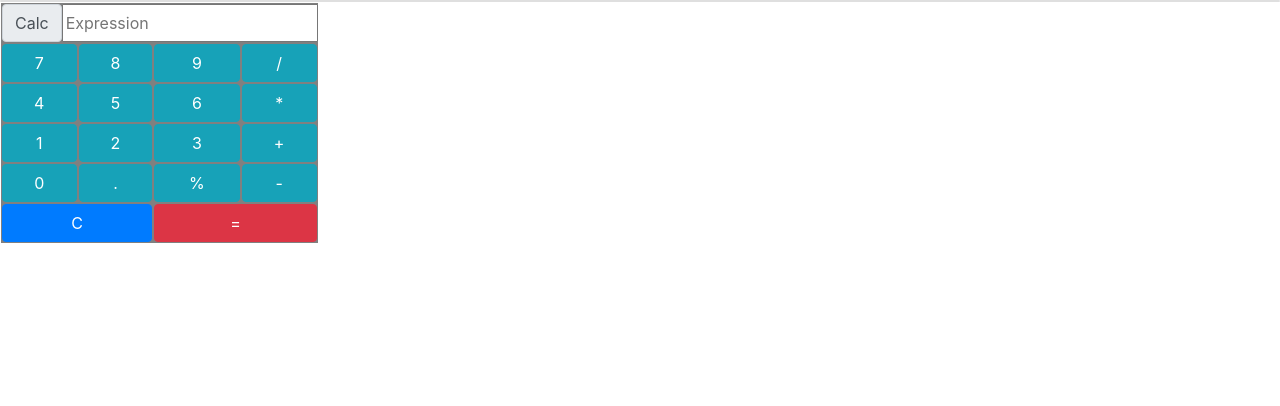
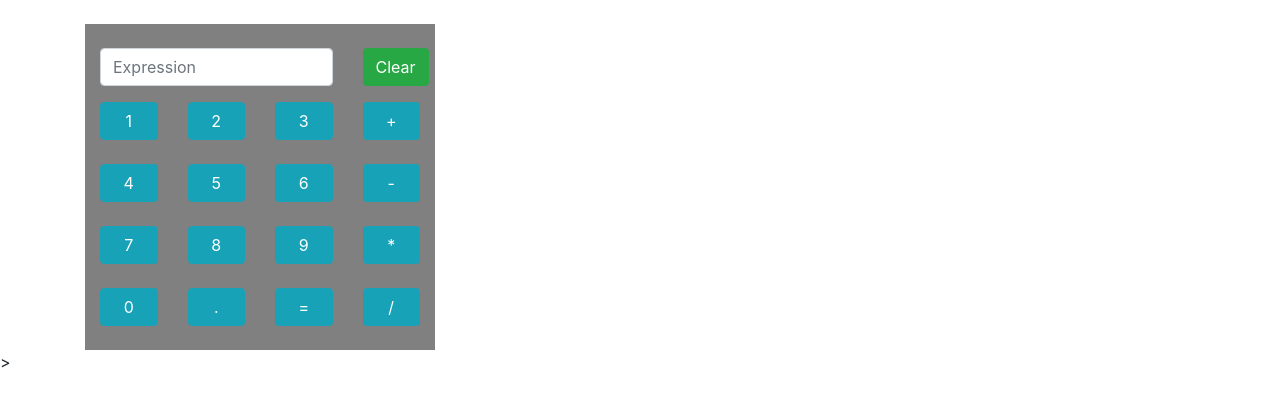
Before and after one commit to vaisakhn/calculator, a website: page public/index.html in a window 1280 px wide. Drawn offline with nearby package versions, Linux system fonts and the light colour scheme.

Commit message:
Update index.html

```diff
--- a/public/index.html
+++ b/public/index.html
@@ -3,137 +3,100 @@
 <link rel="stylesheet" href="https://maxcdn.bootstrapcdn.com/bootstrap/4.0.0/css/bootstrap.min.css" integrity="sha384-Gn5384xqQ1aoWXA+058RXPxPg6fy4IWvTNh0E263XmFcJlSAwiGgFAW/dAiS6JXm" crossorigin="anonymous">
 <script src="https://maxcdn.bootstrapcdn.com/bootstrap/4.0.0/js/bootstrap.min.js" integrity="sha384-JZR6Spejh4U02d8jOt6vLEHfe/JQGiRRSQQxSfFWpi1MquVdAyjUar5+76PVCmYl" crossorigin="anonymous"></script>
 <head>
-  <title>calculator
-  </title>
-  <script type="text/javascript">
+	<title>My calculator</title>
+</head>
+<body><br>
+<div class="container">
+	<div class="row">
+		<div class = col-4>
+			<form name="calc">
+			<div class="container" style="background: grey">
+				<br>
+				<div class="row">
 
-function hello() {
-  document.getElementById('exp').value += this.id;
-}
-function expeval() {
-  var a = 0;
-  try{
-    a = eval(document.getElementById('exp').value);
-     alert(" The Output is "+ a);
-     document.getElementById('exp').value = a;
-  }
-  catch(ex){
-    alert(ex.message);
-  }
+					<div class="col-9">
+						<div class="input-group mb-3">
+						  	<input type="text" class="form-control" placeholder="Expression" aria-label="Expression" aria-describedby="basic-addon1" name="exp">
+						</div>
+					</div>
+					<div class="col-1">
+						<button type="button" class="btn btn-success" onclick="calc.exp.value=''">Clear</button>
+					</div>
+				</div>
 
+				<div class="row">
+				    <div class="col">
+				     	 <button   type="button" class="btn btn-info btn-block" onclick="calc.exp.value+='1'" onclick="calc.exp.value+='1'">1</button>
+				    </div>
+				    <div class="col">
+				      	<button type="button" class="btn btn-info btn-block" onclick="calc.exp.value+='2'">2</button>
+				    </div>
+				    <div class="col">
+				    	<button type="button" class="btn btn-info btn-block" onclick="calc.exp.value+='3'">3</button>
+				    </div>
+				    <div class="col">
+				      	<button type="button" class="btn btn-info btn-block" onclick="calc.exp.value+='+'">+</button>
+				    </div>
 
-}
-function clear() {
-  document.getElementById('exp').value = '';
-}
+			    </div>
+			<br>
+				<div class="row">
+				    <div class="col">
+				     	 <button type="button" class="btn btn-info btn-block" onclick="calc.exp.value+='4'">4</button>
+				    </div>
+				    <div class="col">
+				      	<button type="button" class="btn btn-info btn-block" onclick="calc.exp.value+='5'">5</button>
+				    </div>
+				    <div class="col">
+				    	<button type="button" class="btn btn-info btn-block" onclick="calc.exp.value+='6'">6</button>
+				    </div>
+				    <div class="col">
+				      	<button type="button" class="btn btn-info btn-block" onclick="calc.exp.value+='-'">-</button>
+				    </div>
 
+			    </div>
+			<br>
+			    <div class="row">
+				    <div class="col">
+				     	 <button type="button" class="btn btn-info btn-block" onclick="calc.exp.value+='7'">7</button>
+				    </div>
+				    <div class="col">
+				      	<button type="button" class="btn btn-info btn-block" onclick="calc.exp.value+='8'">8</button>
+				    </div>
+				    <div class="col">
+				    	<button type="button" class="btn btn-info btn-block" onclick="calc.exp.value+='9'">9</button>
+				    </div>
+				    <div class="col">
+				    <button type="button" class="btn btn-info btn-block" onclick="calc.exp.value+='*'">*</button>
+				    </div>
 
-document.getElementById('1').addEventListener('click', hello);
-document.getElementById('2').addEventListener('click', hello);
-document.getElementById('3').addEventListener('click', hello);
-document.getElementById('4').addEventListener('click', hello);
-document.getElementById('5').addEventListener('click', hello);
-document.getElementById('6').addEventListener('click', hello);
-document.getElementById('7').addEventListener('click', hello);
-document.getElementById('8').addEventListener('click', hello);
-document.getElementById('9').addEventListener('click', hello);
-document.getElementById('0').addEventListener('click', hello);
-document.getElementById('.').addEventListener('click', hello);
-document.getElementById('+').addEventListener('click', hello);
-document.getElementById('-').addEventListener('click', hello);
-document.getElementById('%').addEventListener('click', hello);
-document.getElementById('*').addEventListener('click', hello);
-document.getElementById('/').addEventListener('click', hello);
-document.getElementById('=').addEventListener('click', expeval);
-document.getElementById('C').addEventListener('click', clear);
+			    </div>
+			<br>
+			    <div class="row">
+				    <div class="col">
+				     	 <button type="button" class="btn btn-info btn-block" onclick="calc.exp.value+='0'">0</button>
+				    </div>
+				    <div class="col">
+				      	<button type="button" class="btn btn-info btn-block" onclick="calc.exp.value+='.'">.</button>
+				    </div>
+				     <div class="col">
+				    	<button type="button" class="btn btn-info btn-block" onclick="calc.exp.value=eval(calc.exp.value)">=</button>
+				    </div>
+				    <div class="col">
+				      	<button type="button" class="btn btn-info btn-block" onclick="calc.exp.value+='/'">/</button>
+				    </div>
 
-</script>
-</head>
-<body>
-  <table>
-    <tr>
-      <div class="card">
-      <td>
+			    </div>
+			<br>
+			</div>
 
-          <table  style="background: grey">
-              <tr>
-                  <td colspan=4>
-                    <div class="input-group-prepend">
-                      <span class="input-group-text" id="basic-addon1">Calc</span>
+	</form>
 
-                     <input type="text" placeholder ="Expression" id="exp">
-                     </div>
-                  </td>
-              </tr>
-               <tr>
-                  <td>
-                    <input type="button" value="7"  class="btn btn-info btn-block" id="7">
-                  </td>
-                  <td>
-                    <input type="button" value="8"  class="btn btn-info btn-block" id="8">
-                  </td>
-                  <td>
-                    <input type="button" value="9" class="btn btn-info btn-block" id="9">
-                  </td>
-                  <td>
-                    <input type="button" value="/"  class="btn btn-info btn-block" id="/">
-                  </td>
-               </tr>
-               <tr>
-                  <td>
-                    <input type="button" value="4"  class="btn btn-info btn-block" id="4">
-                  </td>
-                  <td>
-                    <input type="button" value="5"  class="btn btn-info btn-block" id="5">
-                  </td>
-                  <td>
-                    <input type="button" value="6"  class="btn btn-info btn-block" id="6">
-                  </td>
-                  <td>
-                    <input type="button" value="*"  class="btn btn-info btn-block" id="*">
-                  </td>
-               </tr>
-               <tr>
-                  <td>
-                    <input type="button" value="1"  class="btn btn-info btn-block" id="1">
-                  </td>
-                  <td>
-                    <input type="button" value="2"  class="btn btn-info btn-block" id="2">
-                  </td>
-                  <td>
-                    <input type="button" value="3"  class="btn btn-info btn-block" id="3">
-                  </td>
-                  <td>
-                    <input type="button" value="+" class="btn btn-info btn-block" id="+">
-                  </td>
-               </tr>
-               <tr>
-                  <td>
-                    <input type="button" value="0"  class="btn btn-info btn-block" id="0">
-                  </td>
-                  <td>
-                    <input type="button" value="."  class="btn btn-info btn-block" id=".">
-                  </td>
-                  <td>
-                    <input type="button" value="%" class="btn btn-info btn-block" id="%">
-                  </td>
-                  <td>
-                    <input type="button" value="-"  class="btn btn-info btn-block" id="-">
-                  </td>
-               </tr>
-               <tr>
-                <td colspan="2">
-                  <input type="button" value ="C"  class="btn btn-primary btn-block" id="C">
-                </td>
-                <td colspan="2">
-                  <input type="button" value = "=" class="btn btn-danger btn-block" id="=">
-                </td>
-               </tr>
-               <script type="text/javascript" src="popup.js"></script>
-            </table>
-        </td>
-      </tr>
-    </table>
-  </div>
+		</div>
+
+	</div>
+
+</div>
+
 </body>
-</html>
+</html>>
```
